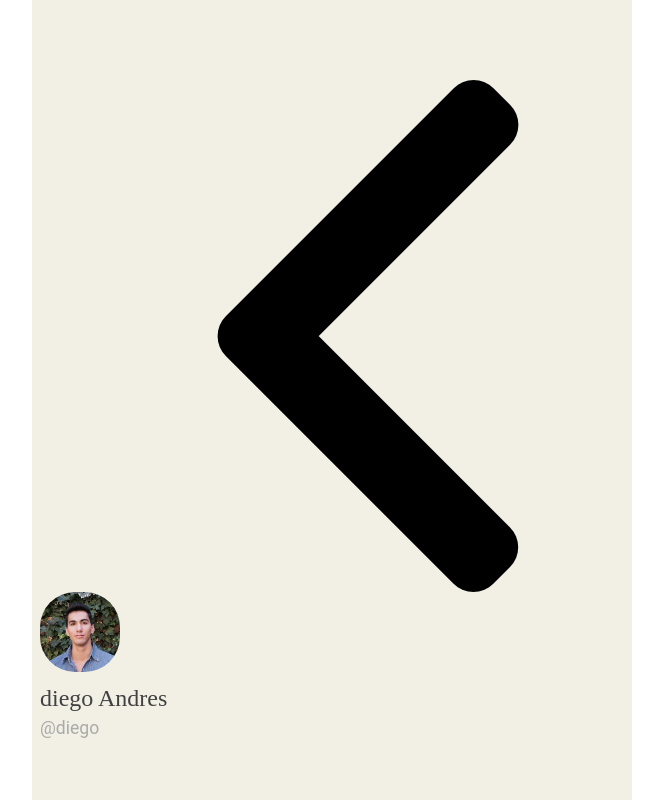
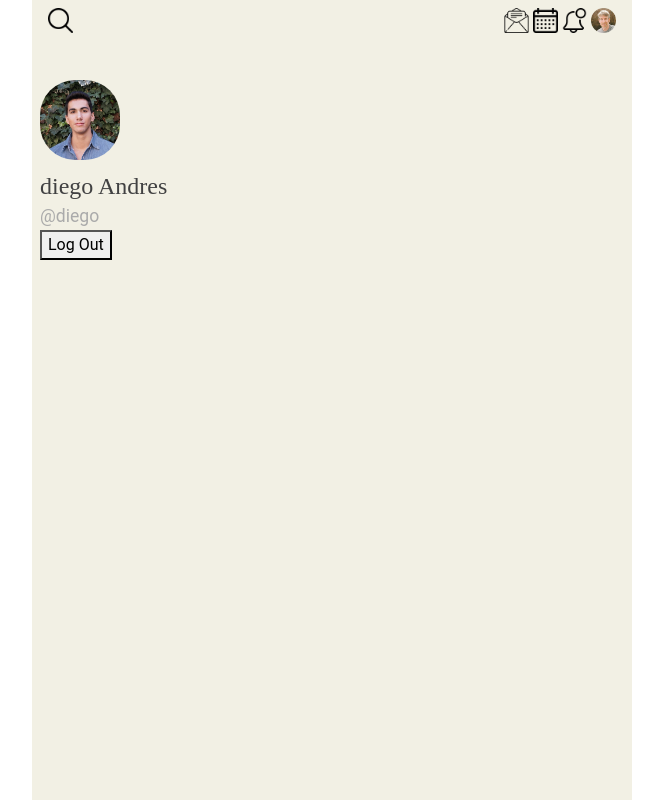
Before and after one commit to JorgitoR/CarneShop-Django-python, a Django app: a page that uses template/Usuario/perfil.html in a window 1280 px wide. Shown: the whole page, without its empty margins (308-971 px from the left). Run offline with Django 3.2, Linux system fonts and the light colour scheme; data comes from the database, SQL or seed files in the repository; both versions use the stored data as it was after the commit; some libraries are stand-ins or nearby versions.

Commit message:
CarneShop Django

```diff
--- a/Dashboard/models.py
+++ b/Dashboard/models.py
@@ -71,6 +71,8 @@ class OrdenarProducto(models.Model):
 
 
 
+
+
 class Orden(models.Model):
 	class Estados(models.TextChoices):
 		PROCESO = "EN PROCESO DE ENTREGA", "En proceso de entrega",
@@ -119,6 +121,8 @@ class producto(models.Model):
 	def __str__(self):
 		return self.titulo
 
+
+
 	@property
 	def get_content_type(self):
 		instance = self
--- a/Dashboard/views.py
+++ b/Dashboard/views.py
@@ -20,11 +20,10 @@ from django.views.generic import View
 def home(request):
 
 	product = producto.objects.all()
-	usuario = request.user
+
 
 	context ={
 		'product':product,
-		'usuario':usuario
 	}
 
 	return render(request, 'dashboard/home.html', context)
@@ -48,6 +47,7 @@ def add_carrito(request, slug):
 
 
 		cantidad_ordenada = OrdenarProducto.objects.filter(pedido__slug=item.slug, ordenado=True).aggregate(cantidad_suma=Sum('cantidad'))
+
 		cantidad = cantidad_ordenada['cantidad_suma']
 		print(cantidad)
 		min_cantidad = 1
@@ -93,7 +93,7 @@ class CheckView(View):
 	def get(self, *args, **kwargs):
 		try:
 			orden = Orden.objects.get(usuario=self.request.user, ordenado=False)
-			print(self.request.geo_data.ip_address)
+
 			context = {
 				'orden':orden
 			}
--- a/template/Usuario/perfil.html
+++ b/template/Usuario/perfil.html
@@ -4,17 +4,19 @@
 {% block contenido %}
 
 <div class="perfil_contenedor">
-	<div class="perfil_header">
-		<div class="text-right mb-0 perfil_head">
-			<a href="{% url 'home' %}">
-				<img src="{% static 'img/arrow.png' %}">
-			</a>
-		</div>
-	</div>
+
+	{% include 'dashboard/header.html' %}
 
 	<img src="{% static 'img/user-img.jpg' %}" class="perfil_img">
 	<h4>{{perfil.get_full_name}}</h4>
 	<p>@{{perfil.username}}</p>
+
+	<a href="{% url 'logout' %}">
+		<button>
+			Log Out
+		</button>
+	</a>
+
 </div>
 
 <style>
--- a/template/dashboard/home.html
+++ b/template/dashboard/home.html
@@ -30,9 +30,11 @@
 		</div>
 	</div>
 
+
 	<h6 class="h6_home">ENCUENTRA LA CARNE QUE BUSCAS ...</h6>
 	<div class="row mx-0">
 		{% for item in product %}
+
 		<div class="col-6 px-2 mb-3">
 			<div class="DivProductos">
 				<img src="{{item.img.url}}">
```
Also changed, not shown: db.sqlite3.
